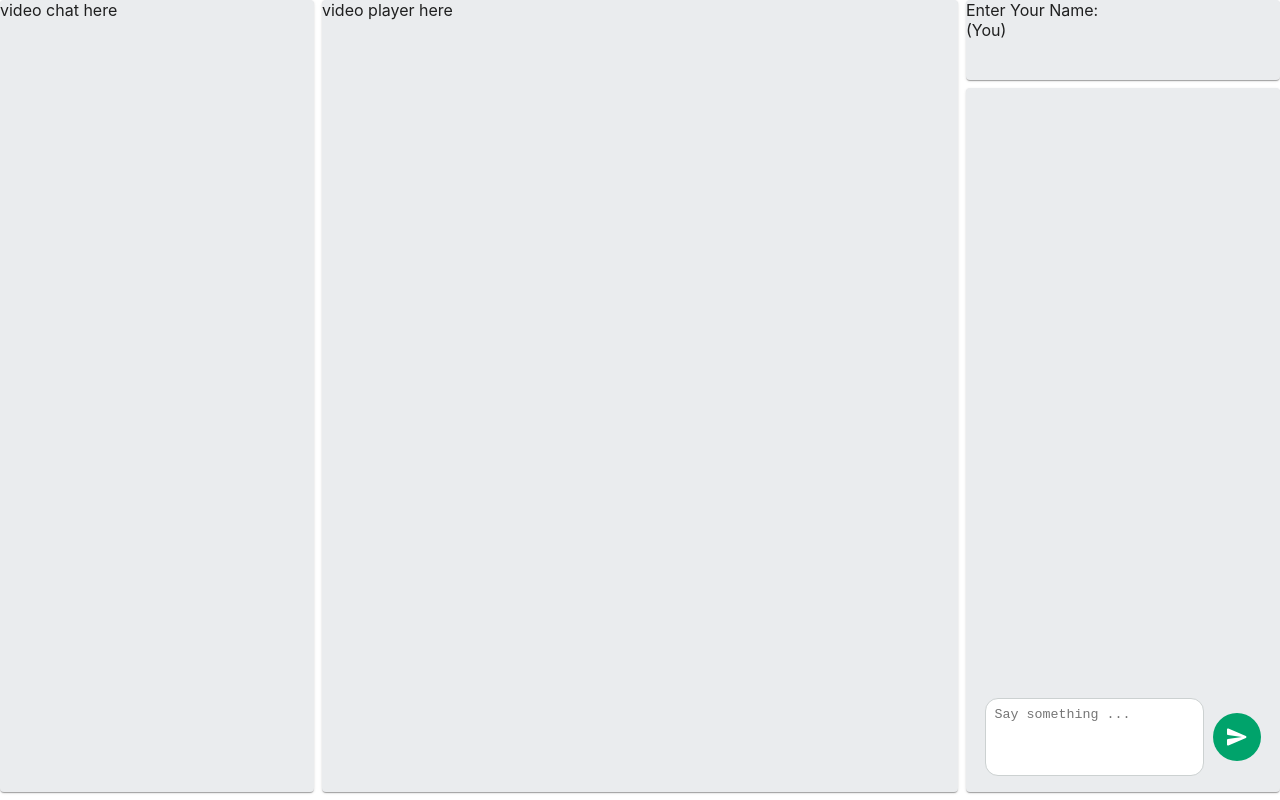
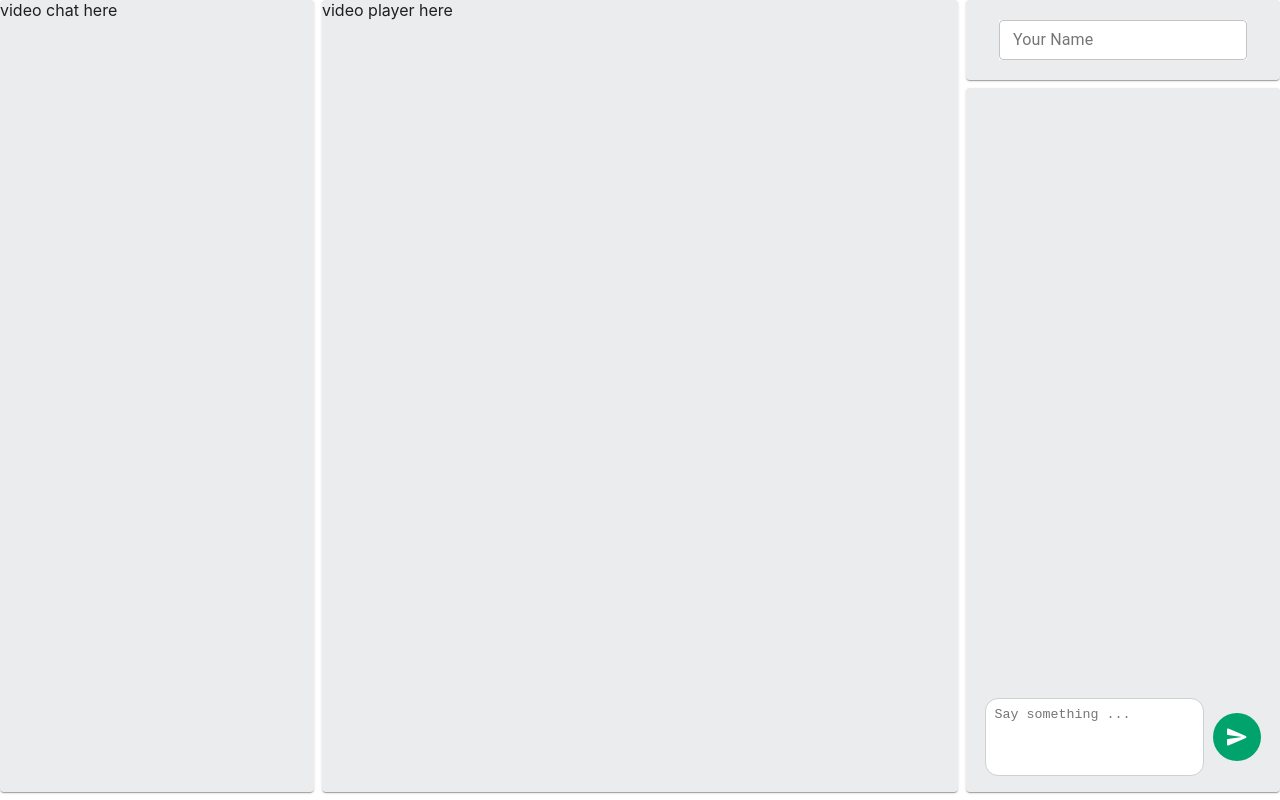
Before and after one commit to samya-ak/sync-it, a React (Create React App) app in the folder client/: page /rooms/1 in a window 1280 px wide. Built offline with nearby package versions, Linux system fonts and the light colour scheme.

Commit message:
implement sharing of username

```diff
--- a/client/src/components/Chat.js
+++ b/client/src/components/Chat.js
@@ -18,6 +18,7 @@ const useStyles = makeStyles((theme) => ({
   },
   card: {
     width: "auto",
+    minWidth: "130px",
     maxWidth: "65%",
     borderRadius: "19px",
     color: "white",
@@ -37,6 +38,7 @@ const useStyles = makeStyles((theme) => ({
     justifyContent: "space-between",
     marginBottom: "10px",
     whiteSpace: "pre-wrap",
+    minWidth: "120px",
   },
   yoursMessage: {
     display: "flex",
@@ -44,6 +46,7 @@ const useStyles = makeStyles((theme) => ({
     flexDirection: "row-reverse",
     marginBottom: "10px",
     whiteSpace: "pre-wrap",
+    minWidth: "120px",
   },
   author: {
     fontSize: "12px",
@@ -82,12 +85,12 @@ const Chat = ({ self }) => {
   const handleSubmit = (e) => {
     e.preventDefault();
     console.log("sending>>>", msg);
-    console.log("props", self);
+
     // send same message to all connected peers
     for (let [key, value] of state.room.peers) {
       if (key !== self.id) {
         console.log("sending message to>>>", value);
-        value.sendMessage(msg);
+        value.sendMessage(JSON.stringify({ msg }));
       }
     }
     const message = {
@@ -110,6 +113,7 @@ const Chat = ({ self }) => {
               className={
                 message.yours ? classes.yoursMessage : classes.othersMessage
               }
+              key={key}
             >
               <Card
                 className={`${classes.card} ${
@@ -121,7 +125,17 @@ const Chat = ({ self }) => {
                   {message.value}
                 </CardContent>
               </Card>
-              <div className={classes.author}>Someone. 5:00 pm</div>
+              <div className={classes.author}>
+                {message.from
+                  ? state.room.peers.get(message.from).name
+                  : state.username}
+                &nbsp;{" "}
+                {message.time.toLocaleString("en-US", {
+                  hour: "numeric",
+                  minute: "numeric",
+                  hour12: true,
+                })}
+              </div>
             </div>
           );
         })}
--- a/client/src/components/Store.js
+++ b/client/src/components/Store.js
@@ -5,7 +5,7 @@ const initialState = {
   error: null,
   room: null,
   self: null,
-  username: null,
+  username: "default",
   messages: [],
 };
 
--- a/client/src/routes/Room.js
+++ b/client/src/routes/Room.js
@@ -4,6 +4,8 @@ import { makeStyles } from "@material-ui/core/styles";
 import Grid from "@material-ui/core/Grid";
 import Paper from "@material-ui/core/Paper";
 import Chat from "../components/Chat";
+import TextField from "@material-ui/core/TextField";
+import { FullscreenExitTwoTone } from "@material-ui/icons";
 
 const useStyles = makeStyles((theme) => ({
   paper: {
@@ -11,11 +13,18 @@ const useStyles = makeStyles((theme) => ({
     width: "100%",
     backgroundColor: "#EAECEE ",
   },
+  yourName: {
+    display: "flex",
+    justifyContent: "center",
+    alignItems: "center",
+  },
 }));
 
 const Room = () => {
   const [state, dispatch] = useContext(Context);
   const [self, setSelf] = useState("");
+  const [username, setUsername] = useState(self.id);
+
   const classes = useStyles();
 
   useEffect(() => {
@@ -25,19 +34,19 @@ const Room = () => {
     }
   }, [state]);
 
+  const sendUsername = (e) => {
+    if (e.charCode === 13) {
+      for (let [key, value] of state.room.peers) {
+        if (key !== self.id) {
+          console.log("sending username to>>>", value);
+          value.sendMessage(JSON.stringify({ username, isName: true }));
+        }
+      }
+      dispatch({ type: "ADD_USERNAME", payload: username });
+    }
+  };
+
   return (
-    // <div>
-    //    <p>This is Room</p>
-    //   <p>You are {self.id}</p>
-    //   <form onSubmit={handleSubmit}>
-    //     <textarea
-    //       required
-    //       value={msg}
-    //       onChange={(e) => setMsg(e.target.value)}
-    //     ></textarea>
-    //     <button>Send</button>
-    //   </form>
-    // </div>
     <Grid container style={{ height: "100vh" }} spacing={1}>
       <Grid item md={3} sm={3}>
         <Paper className={classes.paper}>video chat here</Paper>
@@ -56,9 +65,18 @@ const Room = () => {
         justify="space-between"
       >
         <Grid item style={{ height: "10vh" }}>
-          <Paper className={classes.paper}>
-            Enter Your Name:
-            <div>{self.username || self.id} (You)</div>
+          {console.log("self in paper>>>", self)}
+          <Paper className={`${classes.paper} ${classes.yourName}`}>
+            <TextField
+              id="user-name"
+              label="Your Name"
+              variant="outlined"
+              size="small"
+              defaultValue={username}
+              style={{ backgroundColor: "#fff" }}
+              onChange={(e) => setUsername(e.target.value)}
+              onKeyPress={sendUsername}
+            />
           </Paper>
         </Grid>
 
--- a/client/src/util/Peer.js
+++ b/client/src/util/Peer.js
@@ -7,6 +7,7 @@ export default class Peer {
     this._dataChannel = null;
     this._receiveChannel = null;
     this._dispatch = dispatch;
+    this._username = "default";
 
     this._socket.on("offer", this.handleRecieveCall.bind(this));
 
@@ -17,6 +18,10 @@ export default class Peer {
 
   get id() {
     return this._id;
+  }
+
+  get name() {
+    return this._username;
   }
 
   call() {
@@ -143,16 +148,21 @@ export default class Peer {
   }
 
   handleMessageReceived(e) {
-    const message = {
-      value: e.data,
-      yours: false,
-      from: this._id,
-      time: new Date(),
-    };
-
-    console.log(this._dispatch);
-    console.log("Got this message>>> ", message);
-    this._dispatch({ type: "UPDATE_MESSAGES", payload: message });
+    const message = JSON.parse(e.data);
+    console.log("Got this message -----", message);
+    if (message.isName) {
+      this._username = message.username;
+      this._dispatch({ type: "REFRESH" });
+    } else {
+      const newMessage = {
+        value: message.msg,
+        yours: false,
+        from: this._id,
+        time: new Date(),
+      };
+      console.log("Got this message>>> ", newMessage);
+      this._dispatch({ type: "UPDATE_MESSAGES", payload: newMessage });
+    }
   }
 
   sendMessage(msg) {
```
